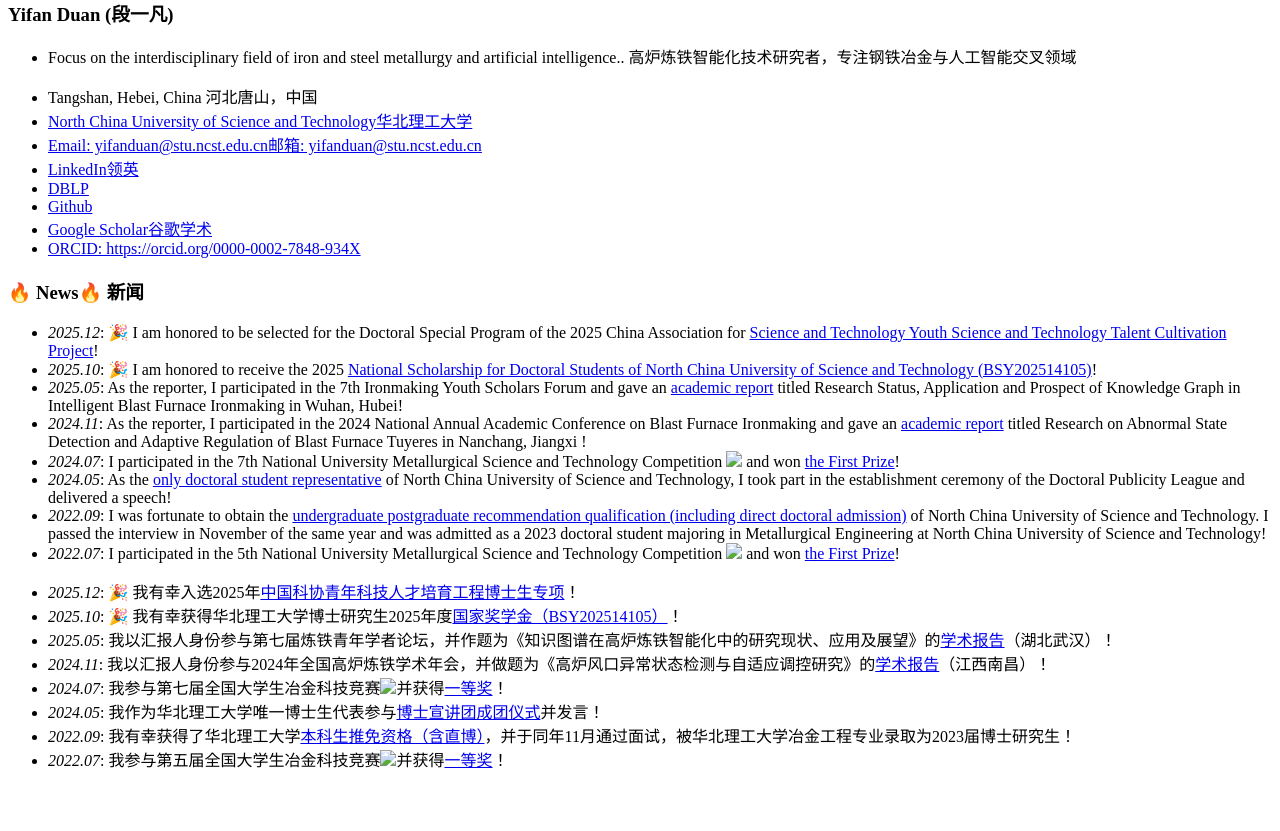
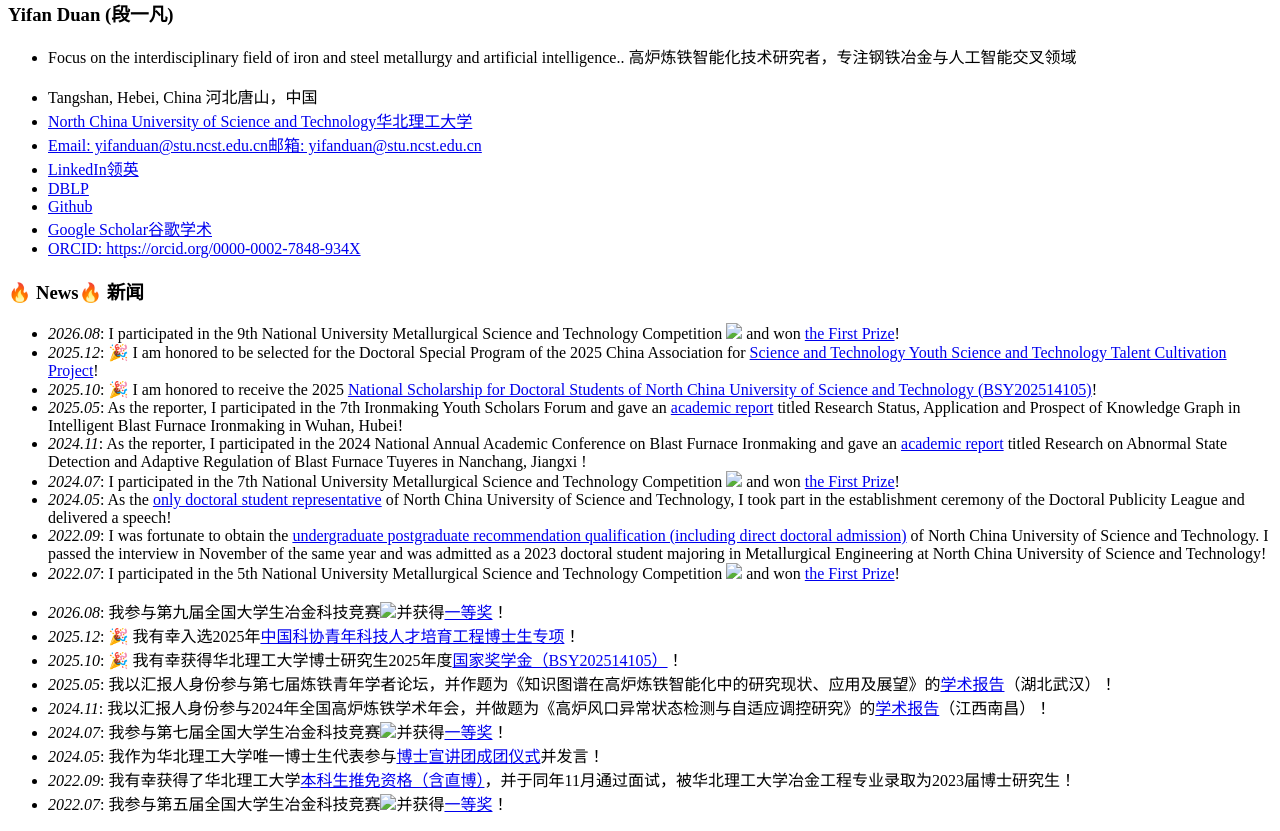
Before and after one commit to YifanDuan-NCST/yifanduan-ncst.github.io, a Jekyll site: the page built from _pages/includes/news.md, in a window 1280 px wide. Shown: the part 560-1391 px from the top of the page. Built offline with Jekyll 4.4.1, drawn with Linux system fonts in a browser that asks for light colours; our own code applies the rules of GitHub Pages for plain Markdown files; before the commit the page ends 1347 px from its top, so only the background shows below that.

Commit message:
更新 news.md 新闻动态

```diff
--- a/_pages/includes/news.md
+++ b/_pages/includes/news.md
@@ -1,6 +1,7 @@
 <h1 id="-news"><span class="lang-en">🔥 News</span><span class="lang-zh">🔥 新闻</span></h1>
 
 <div class="lang-en" markdown="1">
+- *2026.08*: I participated in the 9th National University Metallurgical Science and Technology Competition <img src='../images/yjkjjs.png' style='width: 2em;'> and won [the First Prize](http://www.yjkjjs.com/notice/view/id/945.html)!
 - *2025.12*: 🎉 I am honored to be selected for the Doctoral Special Program of the 2025 China Association for [Science and Technology Youth Science and Technology Talent Cultivation Project](https://newstest.ncst.edu.cn/col/1393558054724/2026/01/08/1767841936525.html)!
 - *2025.10*: 🎉 I am honored to receive the 2025 [National Scholarship for Doctoral Students of North China University of Science and Technology (BSY202514105)](https://zwfw.moe.gov.cn/xszz/)!
 - *2025.05*: As the reporter, I participated in the 7th Ironmaking Youth Scholars Forum and gave an [academic report](https://www.sohu.com/a/897377782_313737) titled Research Status, Application and Prospect of Knowledge Graph in Intelligent Blast Furnace Ironmaking in Wuhan, Hubei!
@@ -12,6 +13,7 @@
 </div>
 
 <div class="lang-zh" markdown="1">
+- *2026.08*: 我参与第九届全国大学生冶金科技竞赛<img src='../images/yjkjjs.png' style='width: 2em;'>并获得[一等奖](http://www.yjkjjs.com/notice/view/id/945.html)！
 - *2025.12*: 🎉 我有幸入选2025年[中国科协青年科技人才培育工程博士生专项](https://newstest.ncst.edu.cn/col/1393558054724/2026/01/08/1767841936525.html)！
 - *2025.10*: 🎉 我有幸获得华北理工大学博士研究生2025年度[国家奖学金（BSY202514105）](https://zwfw.moe.gov.cn/xszz/)！
 - *2025.05*: 我以汇报人身份参与第七届炼铁青年学者论坛，并作题为《知识图谱在高炉炼铁智能化中的研究现状、应用及展望》的[学术报告](https://www.sohu.com/a/897377782_313737)（湖北武汉）！
```
